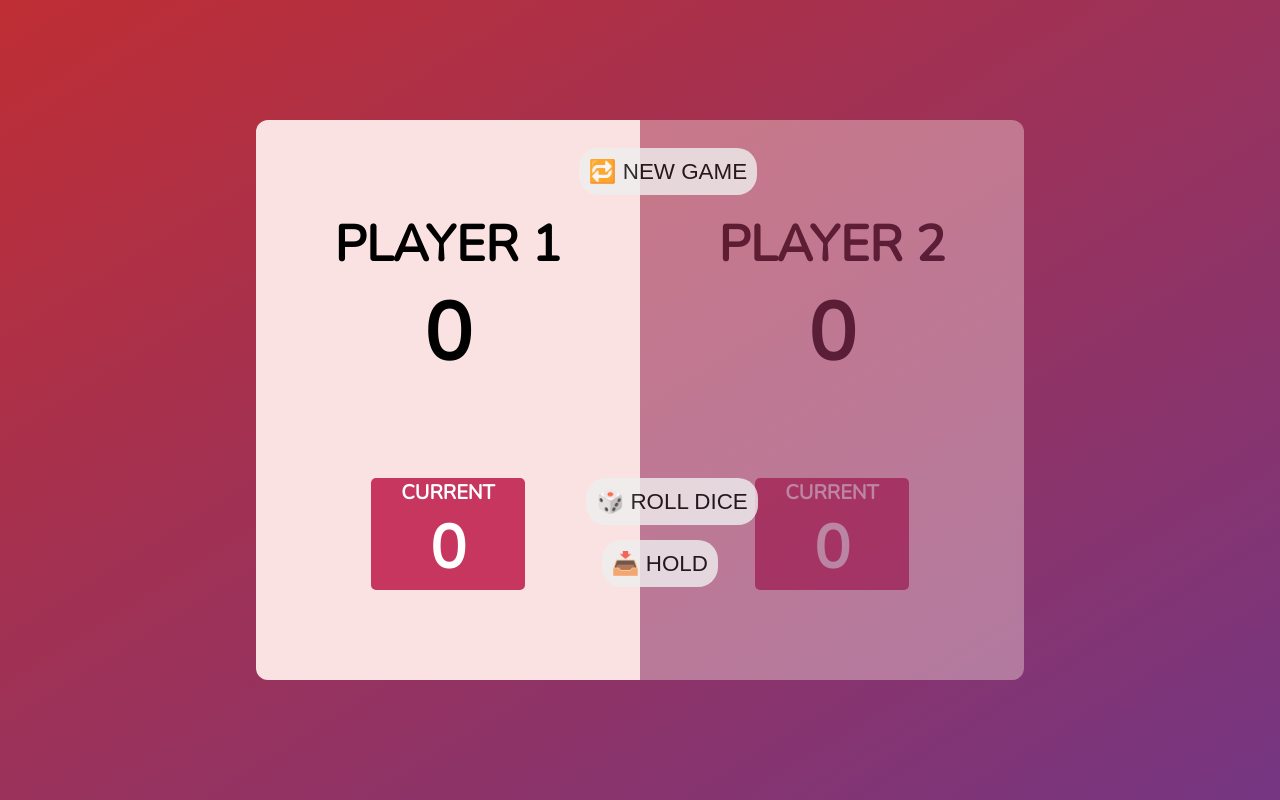
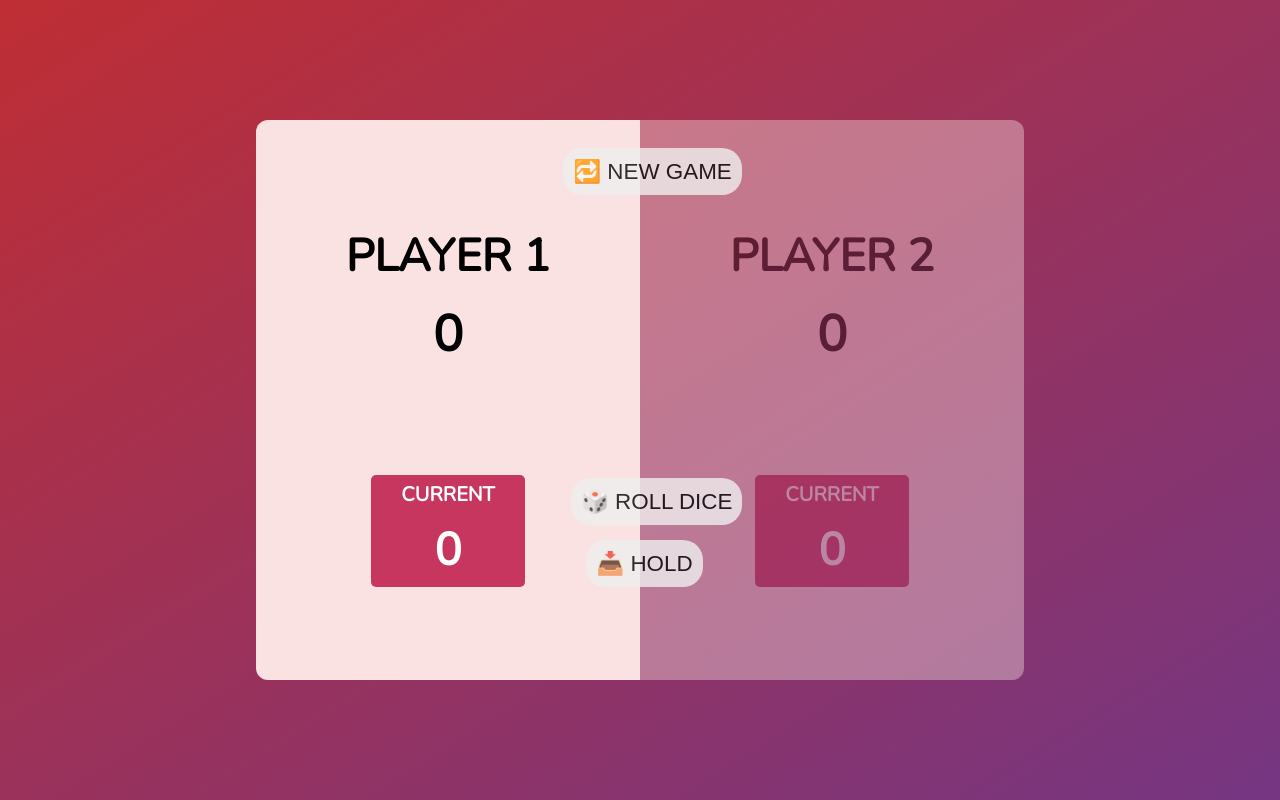
Before and after one commit to Samuel-Abusa/Pig-game, a plain HTML site: page index.html in a window 1280 px wide. Drawn offline with nearby package versions, Linux system fonts and the light colour scheme.

Commit message:
made some changes to the styling and javascript

```diff
--- a/scripts.js
+++ b/scripts.js
@@ -63,6 +63,7 @@ hold.addEventListener("click", function () {
     if (score[activePlayer] >= 100) {
       play = false;
       document.querySelector(`.player-${activePlayer}`).classList.add("winner");
+      dice.classList.add("hidden");
     } else {
       switchPlayer();
     }
--- a/style.css
+++ b/style.css
@@ -39,11 +39,11 @@ body {
   flex-basis: 30%;
 }
 .store h1 {
-  font-size: 50px;
+  font-size: 45px;
   font-weight: bolder;
 }
 .score {
-  font-size: 80px;
+  font-size: 50px;
 }
 .current-score {
   background: #c7365f;
@@ -60,11 +60,11 @@ body {
   font-size: 20px;
 }
 .current-score h5 {
-  font-size: 60px;
+  font-size: 45px;
 }
 .btn {
   position: absolute;
-  left: 45%;
+  left: 43%;
   font-size: 1.4em;
   padding: 10px;
   border-radius: 20px;
@@ -75,11 +75,11 @@ body {
 }
 .new {
   top: 5%;
-  left: 42%;
+  left: 40%;
 }
 .roll {
   top: 64%;
-  left: 43%;
+  left: 41%;
 }
 .hold {
   top: 75%;
@@ -90,7 +90,7 @@ body {
   width: 150px;
   height: auto;
   top: 30%;
-  left: 42.6%;
+  left: 41.8%;
 }
 
 /* Styles to be dynamicaly implemented by javascript */
```
